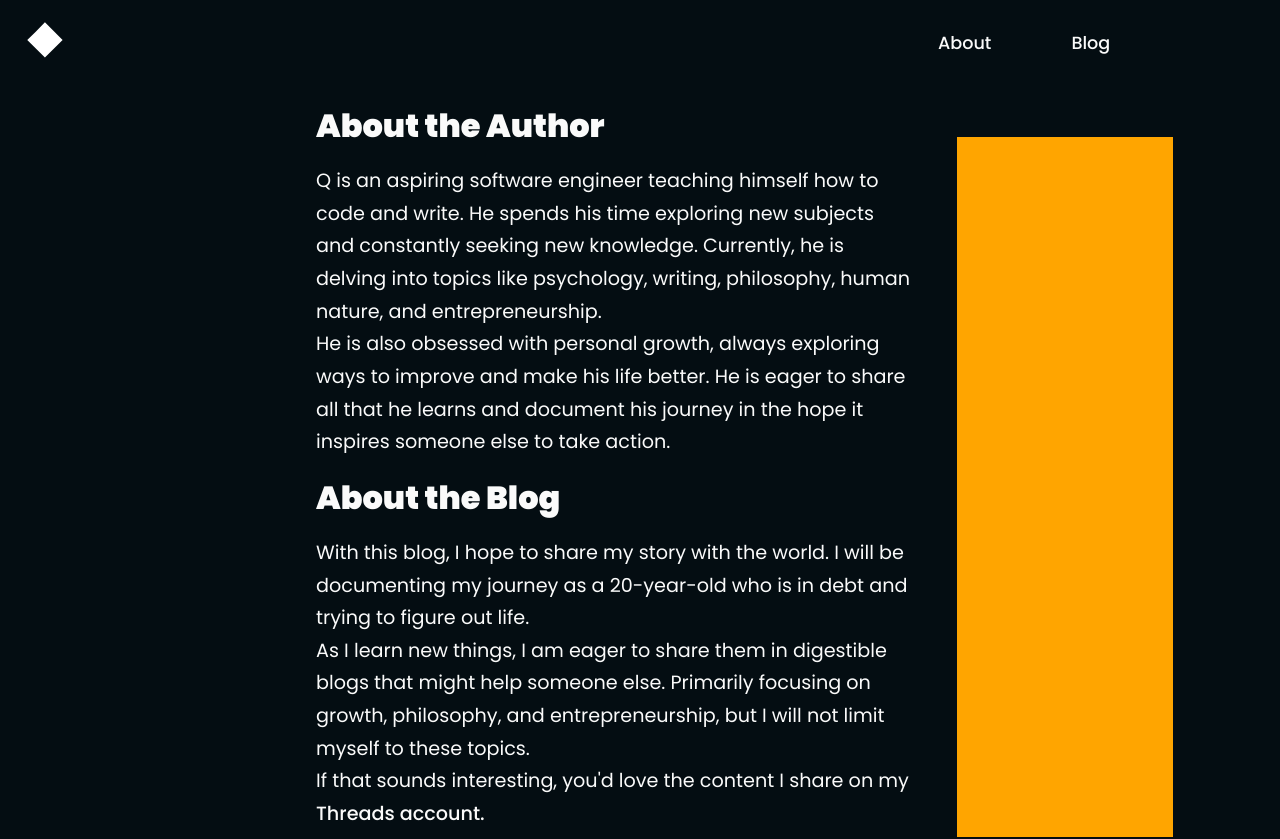
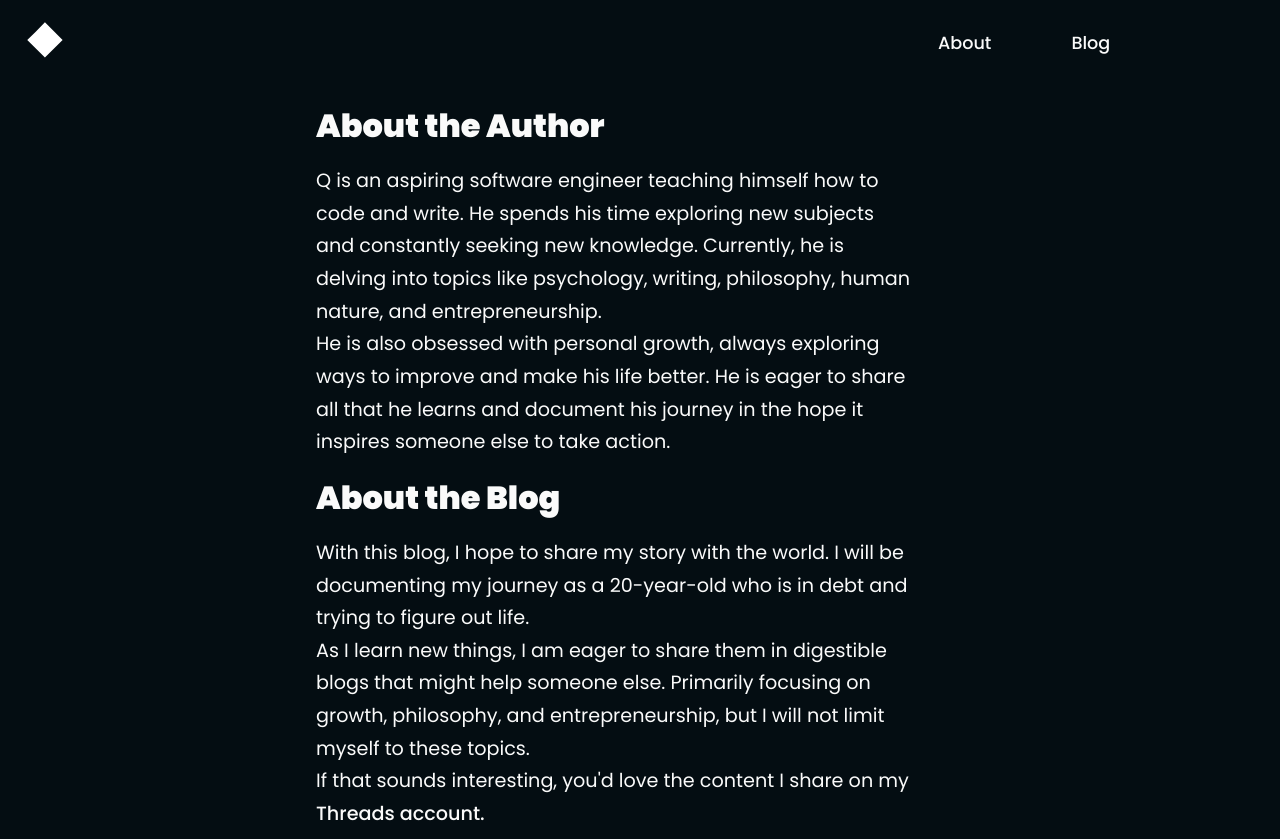
Before and after one commit to lindelwa122/portfolio-client, a React (Vite) app: page /about in a window 1280 px wide. Shown: the top 839 px of the page. Built offline with nearby package versions, Linux system fonts and the light colour scheme.

Commit message:
Remove background color on ad banner.

```diff
--- a/src/components/all_blogs/all-blogs.module.css
+++ b/src/components/all_blogs/all-blogs.module.css
@@ -61,7 +61,7 @@
 .banner {
   width: 80%;
   height: 700px;
-  background: orange;
+  /* background: orange; */
 }
 
 .blog {
@@ -99,7 +99,7 @@
 
 .mobileAdblock {
   height: 100px;
-  background-color: orange ;
+  /* background-color: orange ; */
 }
 
 @media (min-width: 480px) {
```
